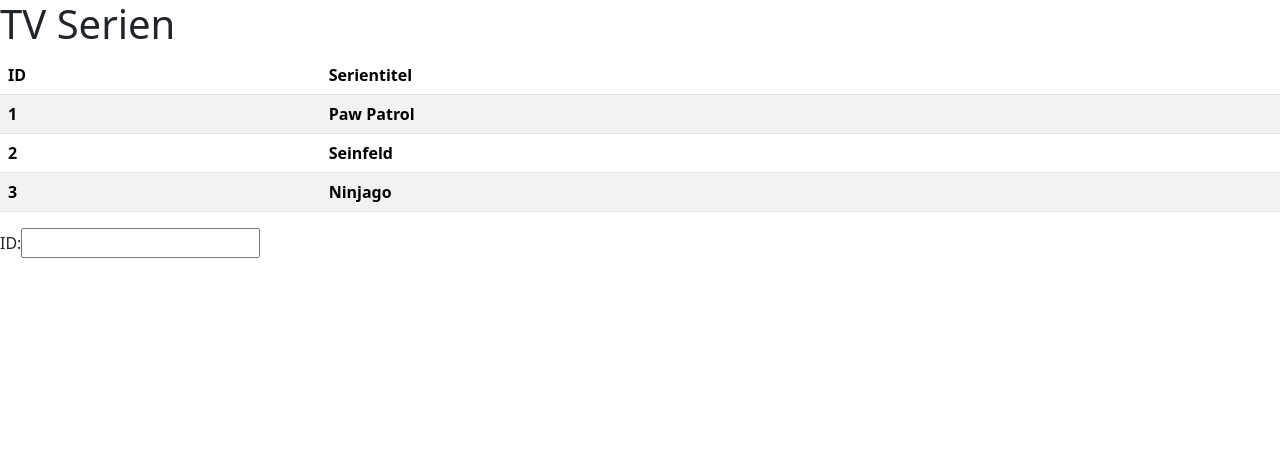
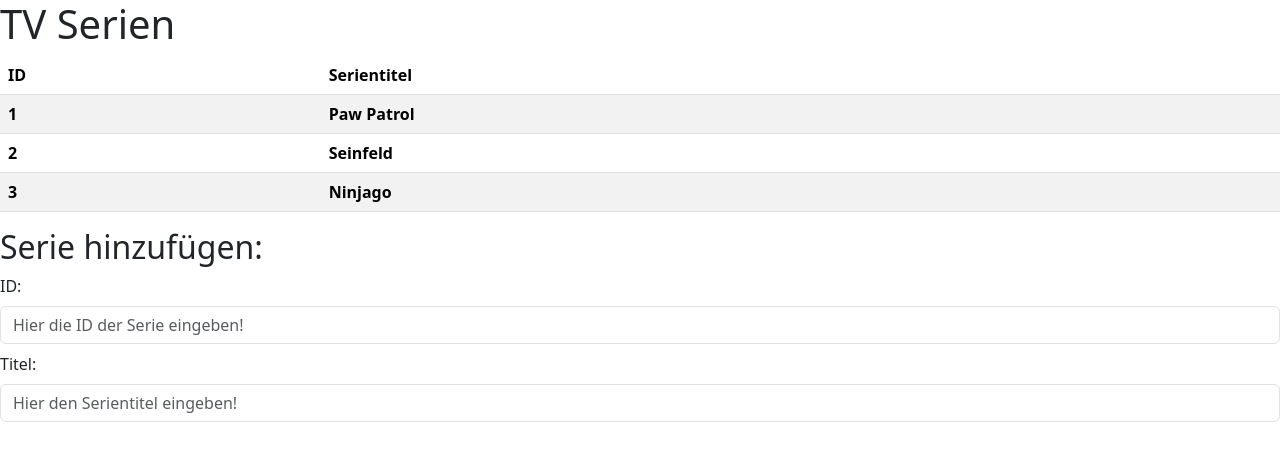
Before and after one commit to Thorben157/AngularTVShows, an Angular app: page / in a window 1280 px wide. Shown: the top 460 px of the page. Built offline with nearby package versions, Linux system fonts and the light colour scheme.

Commit message:
1 file modified

```diff
--- a/src/app/components/show-form/show-form.component.html
+++ b/src/app/components/show-form/show-form.component.html
@@ -1,4 +1,24 @@
 <form>
-  <label>ID:</label>
-  <input type="text">
+  <h2>Serie hinzufügen:</h2>
+  <div class="mb-2">
+    <label class="form-label" for="newShowID">ID:</label>
+    <input
+      class="form-control"
+      id="newShowID"
+      name="newShowID"
+      type="number"
+      placeholder="Hier die ID der Serie eingeben!"
+    />
+  </div>
+
+  <div class="mb-2">
+    <label class="form-label" for="newShowTitel">Titel:</label>
+    <input
+      class="form-control"
+      id="newShowTitel"
+      name="newShowTitel"
+      type="string"
+      placeholder="Hier den Serientitel eingeben!"
+    />
+  </div>
 </form>
```
